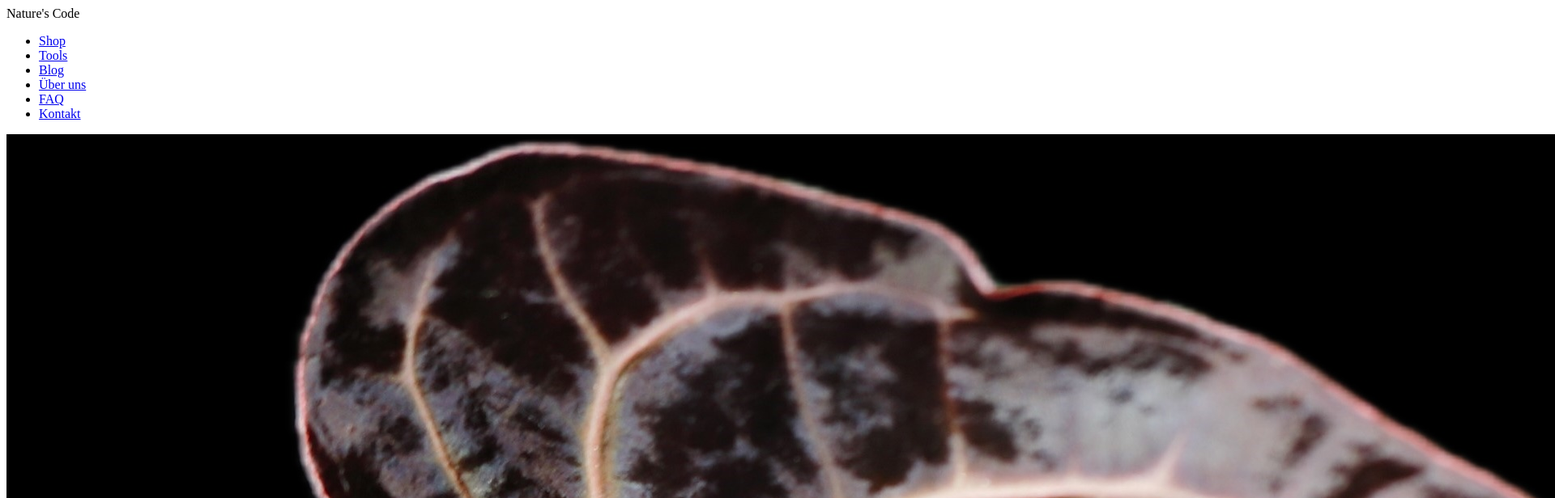
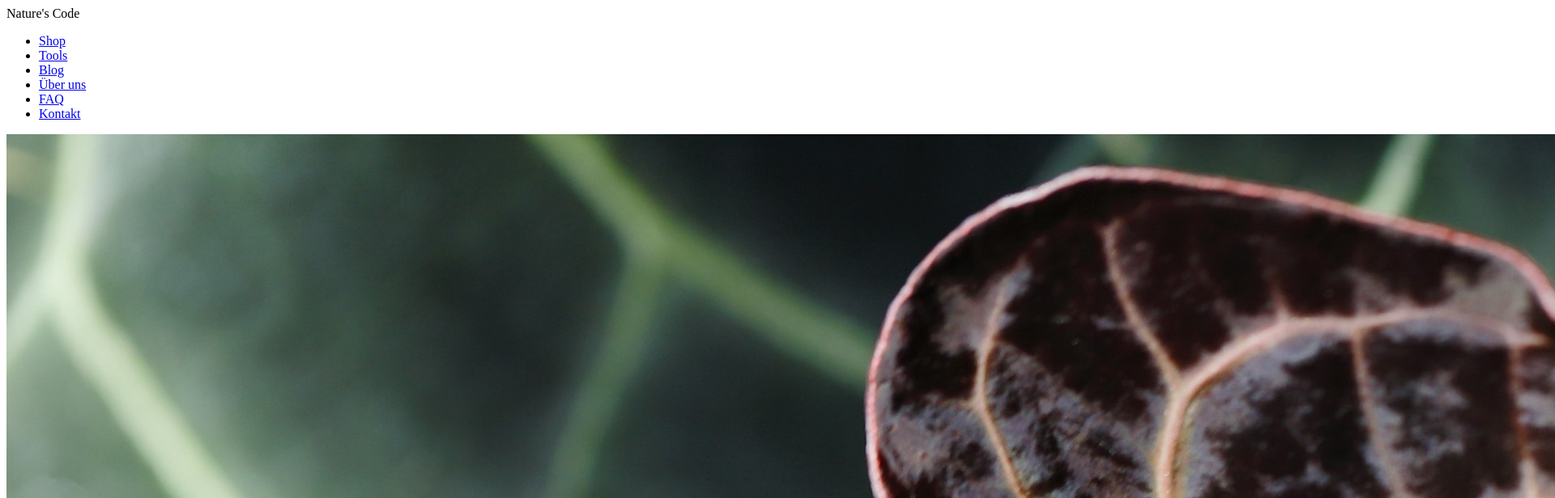
Before and after one commit to NadineHohenzollern/NaturesCodeHomepage, a Next.js app: page /shadebar in a window 1280 px wide. Shown: the top 616 px of the page at 81% size, 1920 px wide, since content can reach past the window. Built offline with nearby package versions, Linux system fonts and the light colour scheme; a web font is replaced by a local one.

Commit message:
developed component page title

```diff
--- a/src/app/shadebar/page.tsx
+++ b/src/app/shadebar/page.tsx
@@ -4,18 +4,15 @@ import QuoteSection from '@/components/QuoteSection';
 import ImageSection from '@/components/ImageSection';
 import TableSection from '@/components/TableSection';
 import ProductCard from '@/components/ProductCard';
-import ProductVendingSection from '@/components/ProductVendingSection';
+import TitleSection from '@/components/ui/sections/pageTitle';
 
 const AboutPage: React.FC = () => {
   return (
     <div>
-      <MediaContentSection
-          imagePath="/plants/plants_5_cropped.png"
-          heading="Shade Bars"
-          text="The first grow light designed for shade-loving plants."
-          bgColor="bg-costumBlack"
-          textColor="text-white"
-          isImageLeft={true}
+      <TitleSection
+        title="Shade Bar"
+        caption="The first grow light designed for shade loving plants."
+        image='/plants/plants_5.jpg'
       />
       <MediaContentSection
           imagePath="/elevate/lightspectrum.png"
--- /dev/null
+++ b/src/components/ui/sections/pageTitle.tsx
@@ -0,0 +1,41 @@
+import React from 'react';
+
+interface TitleSectionProps {
+  title: string;
+  caption: string;
+  image: string;
+}
+
+/**
+ * Eine Komponente, die einen Abschnitt mit einem Hintergrundbild, Titel und einer Bildunterschrift anzeigt.
+ * Das Bild wird über die gesamte Breite und Höhe des Abschnitts gestreckt.
+ * Titel und Bildunterschrift werden unten links überlagert.
+ *
+ * @param {string} title - Der Haupttitel.
+ * @param {string} caption - Die Bildunterschrift oder der Untertitel.
+ * @param {string} image - Der URL zum Bild.
+ */
+const TitleSection: React.FC<TitleSectionProps> = ({ title, caption, image }) => {
+  return (
+    // Relativer Container für die Positionierung des Bildes und des Textes
+    <div className="relative w-full h-[66vh] overflow-hidden rounded-xl shadow-xl">
+      {/* Das Hintergrundbild, das den gesamten Container füllt */}
+      <img
+        src={image}
+        alt={title}
+        className="absolute inset-0 w-full h-full object-cover z-0"
+      />
+      {/* Ein Overlay-Div mit einem Farbverlauf, um den Text lesbarer zu machen */}
+      <div className="absolute inset-0 flex flex-col justify-end p-8 bg-gradient-to-t from-black/70 to-transparent z-10">
+        <h1 className="text-white text-4xl sm:text-5xl font-bold mb-2 leading-tight">
+          {title}
+        </h1>
+        <p className="text-white text-lg sm:text-xl font-medium">
+          {caption}
+        </p>
+      </div>
+    </div>
+  );
+};
+
+export default TitleSection;
```
